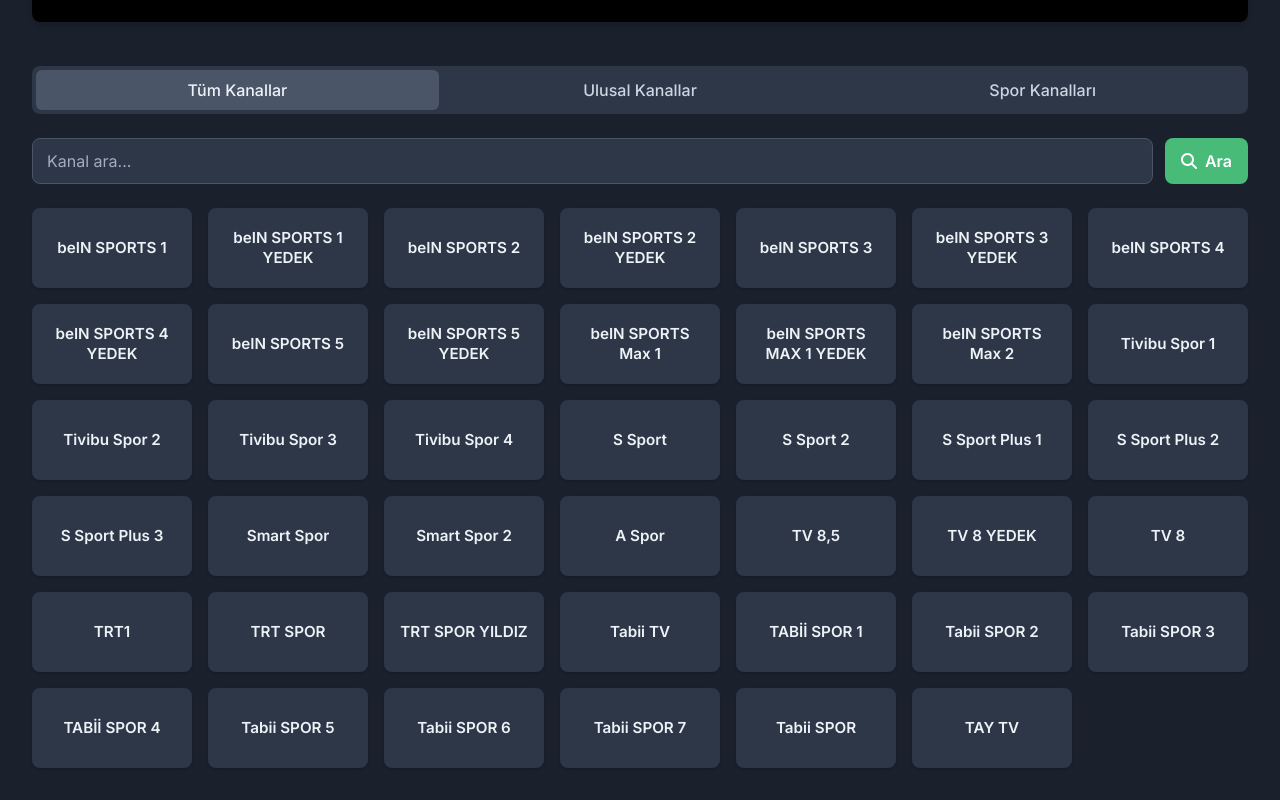
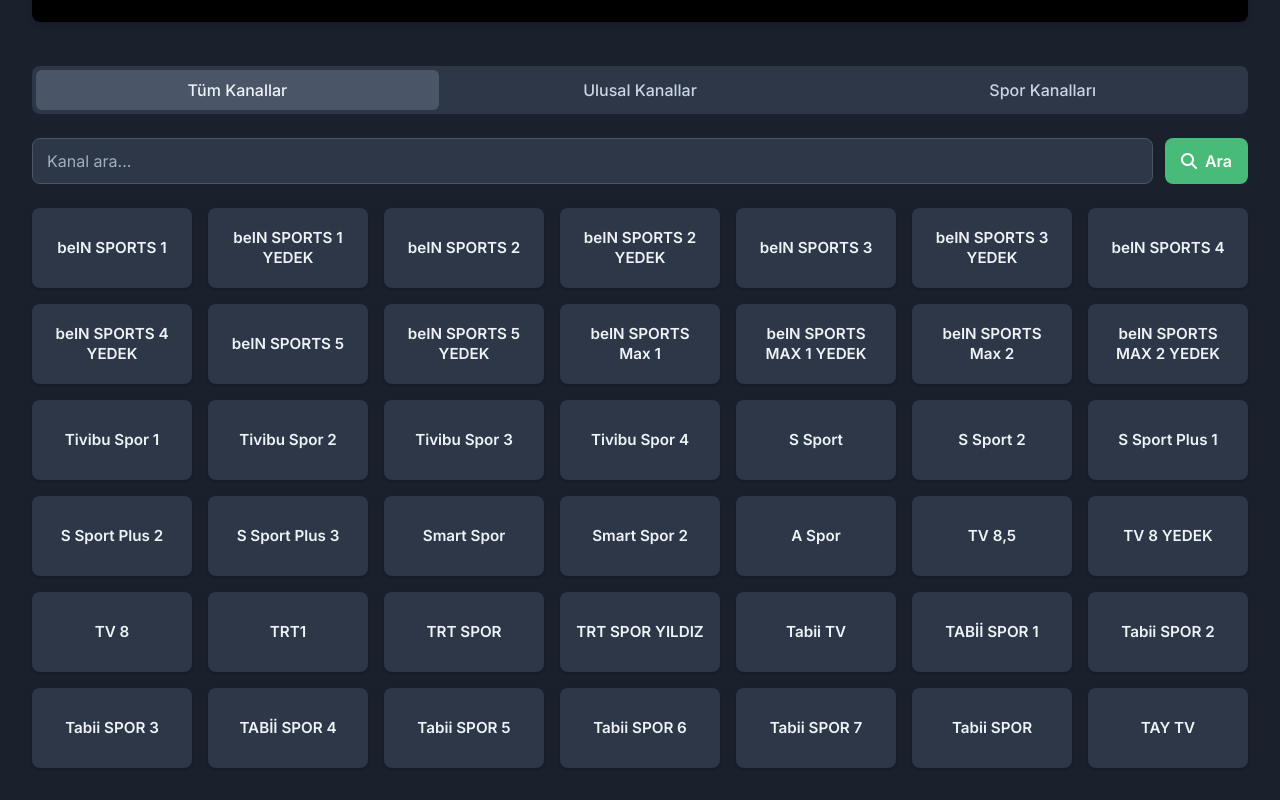
Before and after one commit to LarcivertSports/omercan, a plain HTML site: page index.html in a window 1280 px wide. Shown: the part 1545-2345 px from the top of the page. Drawn offline with nearby package versions, Linux system fonts and the light colour scheme.

Commit message:
Update index.html

```diff
--- a/index.html
+++ b/index.html
@@ -271,6 +271,7 @@
                     { name: 'beIN SPORTS Max 1', streamUrl: 'https://www.mersotv1.com/channel.html?id=yayinbm1', type: 'iframe', isLive: true, isPopular: true },
                     { name: 'beIN SPORTS MAX 1 YEDEK', streamUrl: 'https://a.strmrdr-cf-worker-e262d71fa4.workers.dev/bc2b05d321cb80050c5d035a9daeb26d/DmodYM9CdSNPUZyc2x7VWd/5067/a.strmrdr-cf-worker-e262d71fa4.workers.dev/chunklist_hd.m3u8?verify=1757210299919~24.133.86.79~942632db902872e8ef02a1c302378be6', type: 'iframe', isLive: true, isPopular: true },
                     { name: 'beIN SPORTS Max 2', streamUrl: 'https://www.mersotv1.com/channel.html?id=yayinbm2', type: 'iframe', isLive: true, isPopular: true },
+                    { name: 'beIN SPORTS MAX 2 YEDEK', streamUrl: 'https://a.strmrdr-cf-worker-e262d71fa4.workers.dev/bc2b05d321cb80050c5d035a9daeb26d/DmodYM9CdSNPUZyc2x7VWd/5068/a.strmrdr-cf-worker-e262d71fa4.workers.dev/chunklist_hd.m3u8?verify=1757210598010~24.133.86.79~c96e64a5c1de6fe2b46043e13ebd6ad1', type: 'iframe', isLive: true, isPopular: true },
                     { name: 'Tivibu Spor 1', streamUrl: 'https://www.mersotv1.com/channel.html?id=yayint1', type: 'iframe', isLive: true, isPopular: false },
                     { name: 'Tivibu Spor 2', streamUrl: 'https://www.mersotv1.com/channel.html?id=yayint2', type: 'iframe', isLive: true, isPopular: false },
                     { name: 'Tivibu Spor 3', streamUrl: 'https://www.mersotv1.com/channel.html?id=yayint3', type: 'iframe', isLive: true, isPopular: false },
@@ -316,10 +317,11 @@
                     { name: 'beIN SPORTS 4', streamUrl: 'https://www.mersotv1.com/channel.html?id=yayinb4', type: 'iframe', isLive: true, isPopular: true },
                     { name: 'beIN SPORTS 4 YEDEK', streamUrl: 'https://a.strmrdr-cf-worker-e262d71fa4.workers.dev/bc2b05d321cb80050c5d035a9daeb26d/DmodYM9CdSNPUZyc2x7VWd/5065/a.strmrdr-cf-worker-e262d71fa4.workers.dev/chunklist_hd.m3u8?verify=1757209431002~24.133.86.79~e5673b41744d4d2cac7f2708ba12d2d6', type: 'iframe', isLive: true, isPopular: true },
                     { name: 'beIN SPORTS 5', streamUrl: 'https://a.strmrdr-cf-worker-e262d71fa4.workers.dev/bc2b05d321cb80050c5d035a9daeb26d/DmodYM9CdSNPUZyc2x7VWd/5066/a.strmrdr-cf-worker-e262d71fa4.workers.dev/chunklist_hd.m3u8?verify=1757210082021~24.133.86.79~6feb7c2efb98b76dba72ddd90ceb34f7', type: 'iframe', isLive: true, isPopular: false },
-                    { name: 'beIN SPORTS 5 YEDEK', streamUrl: 'https://www.mersotv1.com/channel.html?id=yayinzirve', type: 'iframe', isLive: true, isPopular: true },
+                    { name: 'beIN SPORTS 5 YEDEK', streamUrl: 'https://a.strmrdr-cf-worker-e262d71fa4.workers.dev/bc2b05d321cb80050c5d035a9daeb26d/DmodYM9CdSNPUZyc2x7VWd/5066/a.strmrdr-cf-worker-e262d71fa4.workers.dev/chunklist_hd.m3u8?verify=1757209574639~24.133.86.79~74e265599a7239178849ef2eb70c1f40', type: 'iframe', isLive: true, isPopular: true },
                     { name: 'beIN SPORTS Max 1', streamUrl: 'https://www.mersotv1.com/channel.html?id=yayinbm1', type: 'iframe', isLive: true, isPopular: true },
                     { name: 'beIN SPORTS MAX 1 YEDEK', streamUrl: 'https://a.strmrdr-cf-worker-e262d71fa4.workers.dev/bc2b05d321cb80050c5d035a9daeb26d/DmodYM9CdSNPUZyc2x7VWd/5067/a.strmrdr-cf-worker-e262d71fa4.workers.dev/chunklist_hd.m3u8?verify=1757209855829~24.133.86.79~23d9abc870e85d745f0bdc1237df1de8', type: 'iframe', isLive: true, isPopular: true },
                     { name: 'beIN SPORTS Max 2', streamUrl: 'https://www.mersotv1.com/channel.html?id=yayinbm2', type: 'iframe', isLive: true, isPopular: true },
+                    { name: 'beIN SPORTS MAX 2 YEDEK', streamUrl: 'https://a.strmrdr-cf-worker-e262d71fa4.workers.dev/bc2b05d321cb80050c5d035a9daeb26d/DmodYM9CdSNPUZyc2x7VWd/5068/a.strmrdr-cf-worker-e262d71fa4.workers.dev/chunklist_hd.m3u8?verify=1757210598010~24.133.86.79~c96e64a5c1de6fe2b46043e13ebd6ad1', type: 'iframe', isLive: true, isPopular: true },
                     { name: 'Tivibu Spor 1', streamUrl: 'https://www.mersotv1.com/channel.html?id=yayint1', type: 'iframe', isLive: true, isPopular: false },
                     { name: 'Tivibu Spor 2', streamUrl: 'https://www.mersotv1.com/channel.html?id=yayint2', type: 'iframe', isLive: true, isPopular: false },
                     { name: 'Tivibu Spor 3', streamUrl: 'https://www.mersotv1.com/channel.html?id=yayint3', type: 'iframe', isLive: true, isPopular: false },
```
